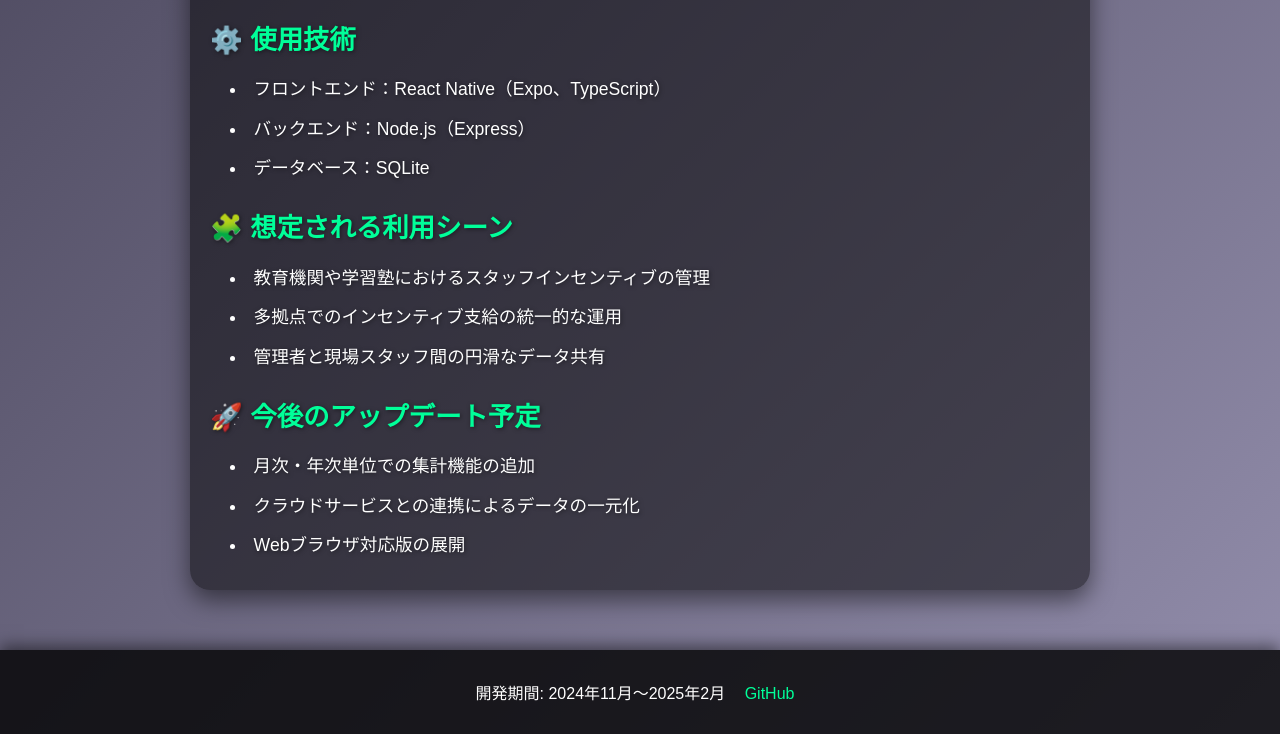
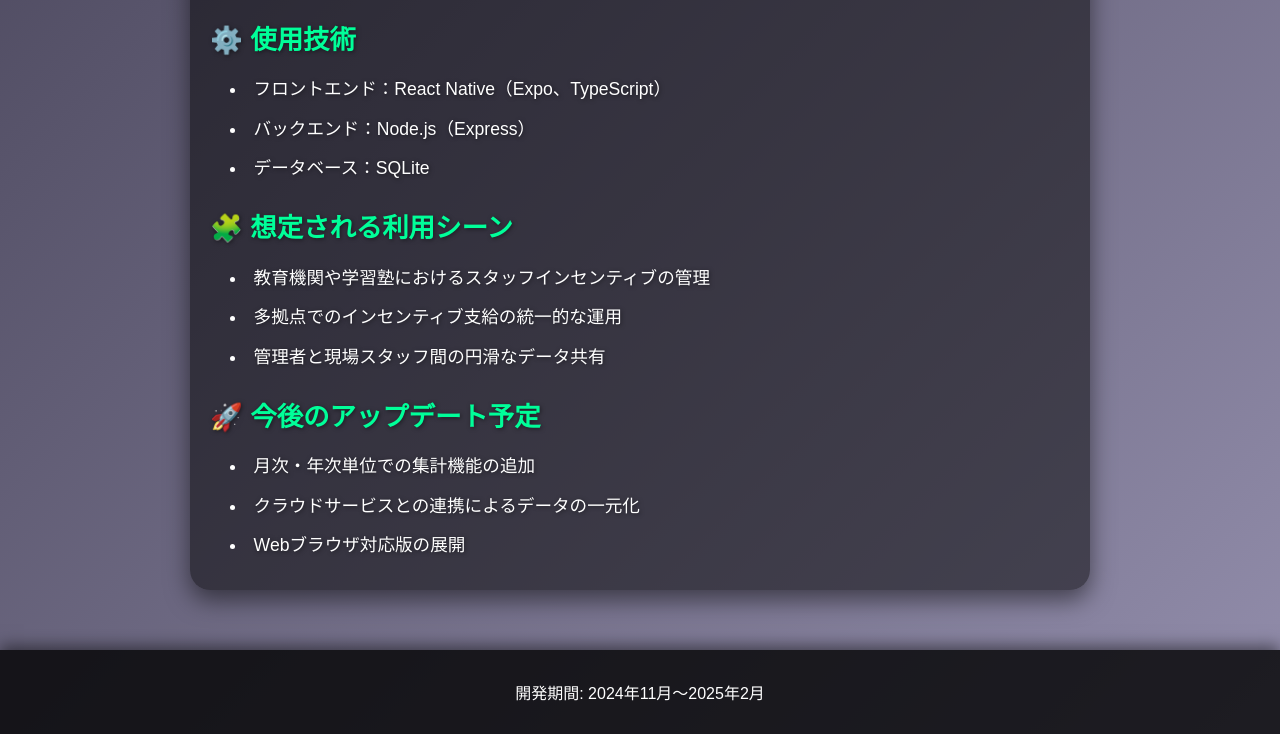
Before and after one commit to Olaf0321/Incentive-Input-App-Intro, a plain HTML site: page index.html in a window 1280 px wide. Shown: the part 1649-2383 px from the top of the page. Drawn offline with Linux system fonts and the light colour scheme.

Commit message:
fix: remove-github

```diff
--- a/index.html
+++ b/index.html
@@ -73,7 +73,6 @@
 
     <footer>
         開発期間: 2024年11月〜2025年2月
-        <a href="https://github.com/Olaf0321/Incentive_Input_App">GitHub</a>
     </footer>
 
 </body>
```
